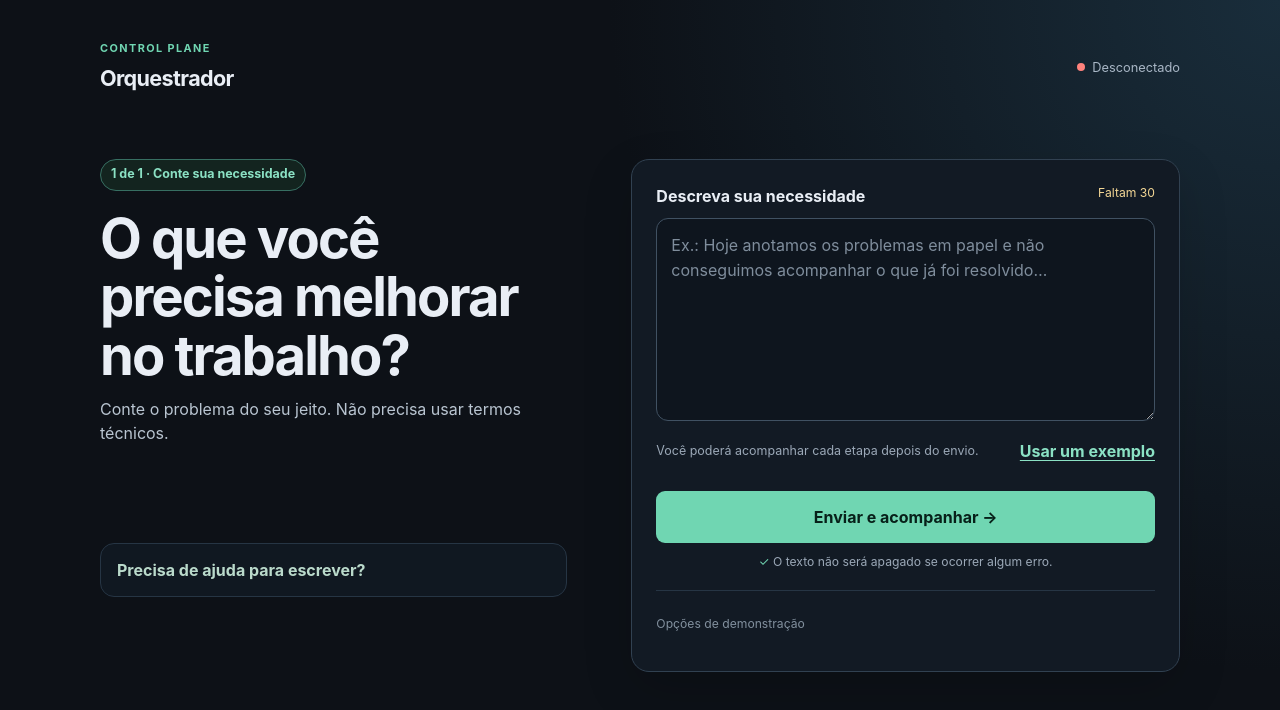
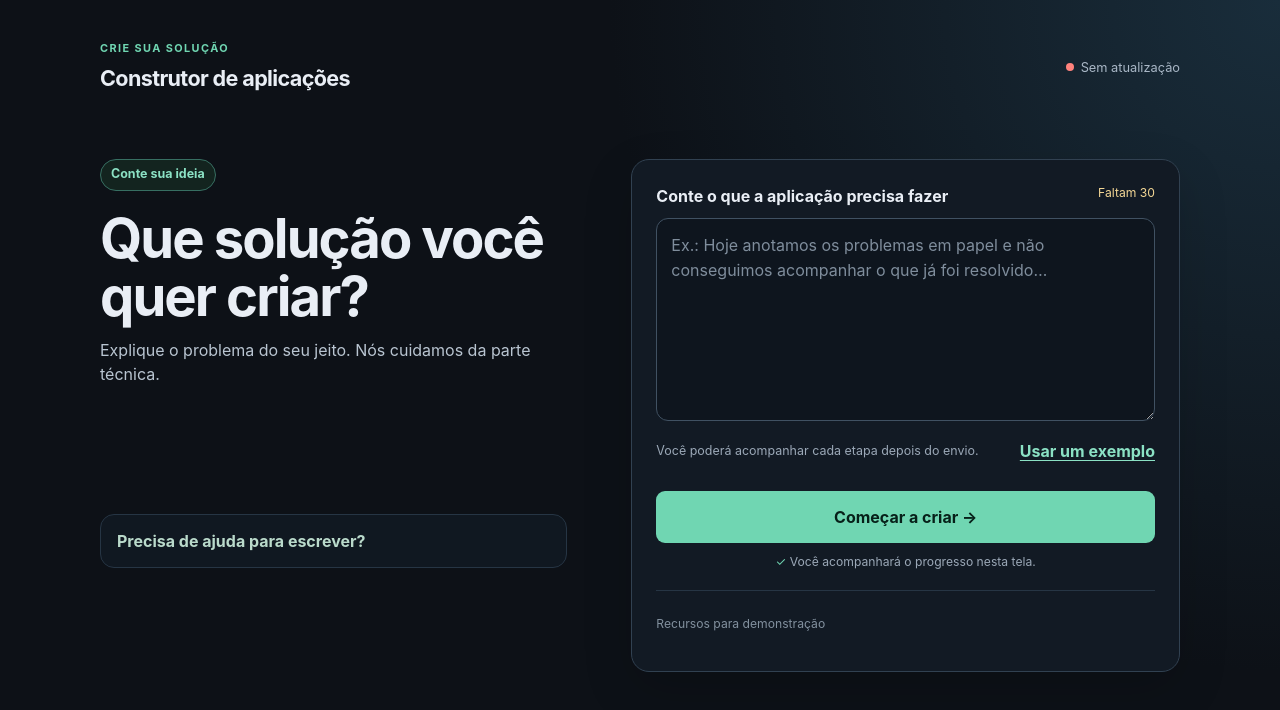
Before and after one commit to NicolasOliveir/Hackathon-Reply-TrilhaB, a React (Vite) app in the folder apps/control-panel/: page / in a window 1280 px wide. Shown: the top 710 px of the page. Built offline with nearby package versions, Linux system fonts and the light colour scheme.

Commit message:
feat(ui): simplify experience for end users

```diff
--- a/apps/control-panel/src/app/App.tsx
+++ b/apps/control-panel/src/app/App.tsx
@@ -153,8 +153,8 @@ export function App({ client = controlApi }: { client?: ControlApi }) {
     <main className="shell">
       <header className="topbar">
         <div>
-          <p className="eyebrow">CONTROL PLANE</p>
-          <h1>Orquestrador</h1>
+          <p className="eyebrow">CRIE SUA SOLUÇÃO</p>
+          <h1>Construtor de aplicações</h1>
         </div>
         <ConnectionStatus state={connection} />
       </header>
@@ -165,13 +165,13 @@ export function App({ client = controlApi }: { client?: ControlApi }) {
         <section className="summary card" aria-labelledby="request-status-title">
           <div className="section-heading">
             <div>
-              <p className="eyebrow">EXECUCAO ATUAL</p>
-              <h2 id="request-status-title">Resumo</h2>
+              <p className="eyebrow">SUA SOLUÇÃO</p>
+              <h2 id="request-status-title">Estamos começando</h2>
             </div>
           </div>
           {phase === 'loading' ? (
             <p className="notice" role="status">
-              Criando execução e conectando à linha do tempo…
+              Preparando sua solicitação…
             </p>
           ) : (
             <div className="error-panel" role="alert">
@@ -180,7 +180,7 @@ export function App({ client = controlApi }: { client?: ControlApi }) {
           )}
           {phase === 'error' && (
             <button className="retry" onClick={retry}>
-              Tentar novamente
+              Tentar de novo
             </button>
           )}
         </section>
--- a/apps/control-panel/src/components/ConnectionStatus.tsx
+++ b/apps/control-panel/src/components/ConnectionStatus.tsx
@@ -1,4 +1,4 @@
 export function ConnectionStatus({ state }: { state: 'connected' | 'reconnecting' | 'disconnected' }) {
-  const label = state === 'connected' ? 'Conectado' : state === 'reconnecting' ? 'Reconectando…' : 'Desconectado';
+  const label = state === 'connected' ? 'Atualização ativa' : state === 'reconnecting' ? 'Atualizando…' : 'Sem atualização';
   return <span className={`status status-${state}`} aria-live="polite"><i />{label}</span>;
 }
--- a/apps/control-panel/src/components/RunForm.tsx
+++ b/apps/control-panel/src/components/RunForm.tsx
@@ -35,16 +35,16 @@ export function RunForm({ onSubmit, onError }: RunFormProps) {
   return (
     <section className="briefing-page" aria-labelledby="briefing-title">
       <div className="briefing-intro">
-        <span className="step-badge">1 de 1 · Conte sua necessidade</span>
-        <h2 id="briefing-title">O que você precisa melhorar no trabalho?</h2>
+        <span className="step-badge">Conte sua ideia</span>
+        <h2 id="briefing-title">Que solução você quer criar?</h2>
         <p className="briefing-lead">
-          Conte o problema do seu jeito. Não precisa usar termos técnicos.
+          Explique o problema do seu jeito. Nós cuidamos da parte técnica.
         </p>
       </div>
 
       <form className="briefing-card" onSubmit={submit} noValidate>
         <div className="field-heading">
-          <label htmlFor="briefing">Descreva sua necessidade</label>
+          <label htmlFor="briefing">Conte o que a aplicação precisa fazer</label>
           <span className={remaining > 0 ? 'character-count' : 'character-count complete'} aria-live="polite">
             {remaining > 0 ? `Faltam ${remaining}` : 'Descrição suficiente'}
           </span>
@@ -65,11 +65,11 @@ export function RunForm({ onSubmit, onError }: RunFormProps) {
         </div>
         {error && <p id="briefing-error" className="form-error" role="alert">{error}</p>}
         <div className="submit-area">
-          <button type="submit" className="primary-action">Enviar e acompanhar <span aria-hidden="true">→</span></button>
-          <p><span aria-hidden="true">✓</span> O texto não será apagado se ocorrer algum erro.</p>
+          <button type="submit" className="primary-action">Começar a criar <span aria-hidden="true">→</span></button>
+          <p><span aria-hidden="true">✓</span> Você acompanhará o progresso nesta tela.</p>
         </div>
         <details className="demo-tools">
-          <summary>Opções de demonstração</summary>
+        <summary>Recursos para demonstração</summary>
           <button type="button" className="secondary" onClick={() => onError(value)}>Simular erro de conexão</button>
         </details>
       </form>
--- a/apps/control-panel/src/components/RunSummary.tsx
+++ b/apps/control-panel/src/components/RunSummary.tsx
@@ -1,12 +1,12 @@
 import type { EventEnvelope, RunResponse } from '../generated/contracts';
 import { CopyButton } from './CopyButton';
-const stages: Record<string, string> = { RECEIVED: 'Execução recebida', WORKER_QUEUED: 'Worker na fila', WORKER_RUNNING: 'Worker em execução', COMPLETED: 'Execução concluída', FAILED: 'Execução falhou', CANCELED: 'Execução cancelada' };
+const stages: Record<string, string> = { RECEIVED: 'Entendendo sua necessidade', WORKER_QUEUED: 'Organizando o próximo passo', WORKER_RUNNING: 'Criando sua solução', COMPLETED: 'Sua solução está pronta', FAILED: 'Precisamos revisar uma etapa', CANCELED: 'Criação interrompida' };
 const duration = (run: RunResponse) => { const ms = Math.max(0, Date.parse(run.updated_at) - Date.parse(run.created_at)); return `${Math.floor(ms / 60000)}m ${String(Math.floor(ms / 1000) % 60).padStart(2, '0')}s`; };
 export function RunSummary({ phase, run, events }: { phase: string; run: RunResponse; events: EventEnvelope[] }) {
   const latest = events[events.length - 1]; const transportError = phase === 'error';
-  return <section className="summary card" aria-labelledby="summary-title"><div className="section-heading"><div><p className="eyebrow">EXECUCAO ATUAL</p><h2 id="summary-title">Resumo</h2></div><span className="pill">{transportError ? 'TRANSPORTE INDISPONIVEL' : run.state}</span></div>
-    {phase === 'loading' && <p className="notice" role="status">Criando execução e carregando eventos…</p>}{transportError && <div className="error-panel" role="alert"><p>Falha de transporte: não foi possível consultar a execução.</p></div>}
-    <div className="metrics"><div><span>Etapa atual</span><strong>{phase === 'loading' ? 'Aguardando resposta…' : transportError ? 'Consulta indisponível' : stages[run.state]}</strong></div><div><span>Duração</span><strong>{phase === 'loading' ? '—' : duration(run)}</strong></div><div><span>Última atualização</span><strong>{phase === 'loading' ? '—' : `${latest ? `Etapa ${latest.sequence}` : 'Nenhum evento'} · ${new Date(run.updated_at).toLocaleTimeString('pt-BR')}`}</strong></div><div><span>Container ativo</span><strong className="mono long">{phase === 'loading' ? '—' : latest?.meta.container_id ?? 'Nenhum'}</strong></div></div>
-    <div className="identifiers"><span>Run ID <strong className="mono long">{run.run_id}</strong><CopyButton value={run.run_id} label="Run ID" /></span>{run.current_task_id && <span>Task ID <strong className="mono long">{run.current_task_id}</strong><CopyButton value={run.current_task_id} label="Task ID" /></span>}</div>
+  return <section className="summary card" aria-labelledby="summary-title"><div className="section-heading"><div><p className="eyebrow">PROGRESSO</p><h2 id="summary-title">{transportError ? 'Não conseguimos atualizar agora' : stages[run.state]}</h2></div><span className="pill">{run.state === 'COMPLETED' ? 'PRONTO' : run.state === 'FAILED' ? 'ATENÇÃO' : 'EM ANDAMENTO'}</span></div>
+    {phase === 'loading' && <p className="notice" role="status">Preparando sua solicitação…</p>}{transportError && <div className="error-panel" role="alert"><p>Sua criação continua em segurança. Tente atualizar a tela em instantes.</p></div>}
+    <div className="metrics"><div><span>O que está acontecendo</span><strong>{phase === 'loading' ? 'Aguardando início…' : transportError ? 'Aguardando nova atualização' : stages[run.state]}</strong></div><div><span>Tempo decorrido</span><strong>{phase === 'loading' ? '—' : duration(run)}</strong></div><div><span>Atualizado às</span><strong>{phase === 'loading' ? '—' : new Date(run.updated_at).toLocaleTimeString('pt-BR')}</strong></div></div>
+    <details className="trace"><summary>Informações técnicas</summary><div className="identifiers"><span>Identificador da criação <strong className="mono long">{run.run_id}</strong><CopyButton value={run.run_id} label="identificador" /></span>{run.current_task_id && <span>Identificador da etapa <strong className="mono long">{run.current_task_id}</strong><CopyButton value={run.current_task_id} label="etapa" /></span>}<span>Último registro <strong>{latest ? `Etapa ${latest.sequence}` : 'Aguardando'}</strong></span></div></details>
   </section>;
 }
```
Also changed, not shown: apps/control-panel/src/components/EventTimeline.tsx (+3 -3 lines).
